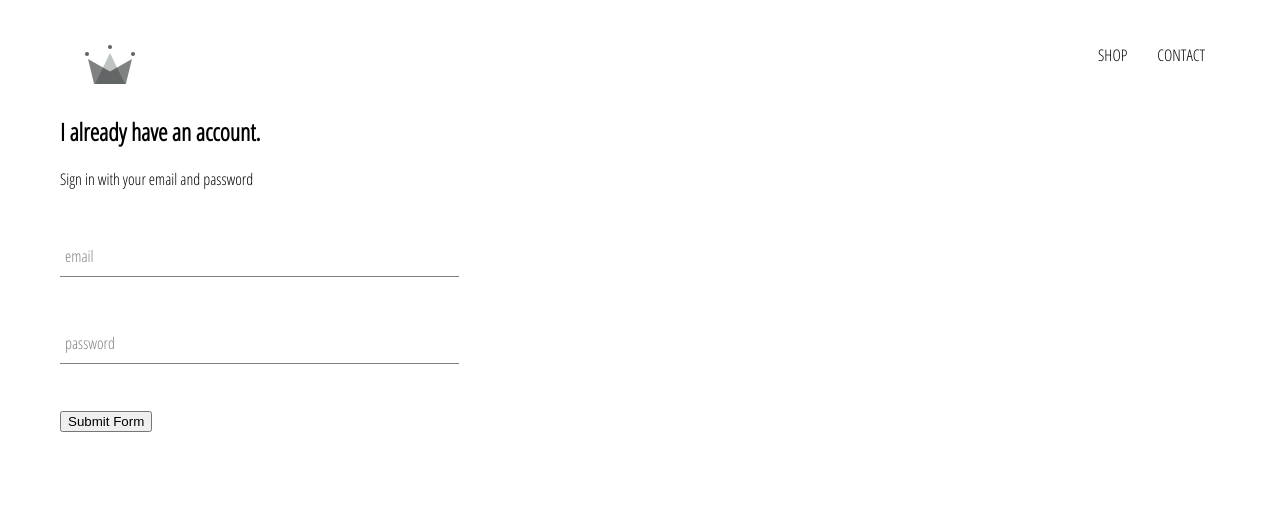
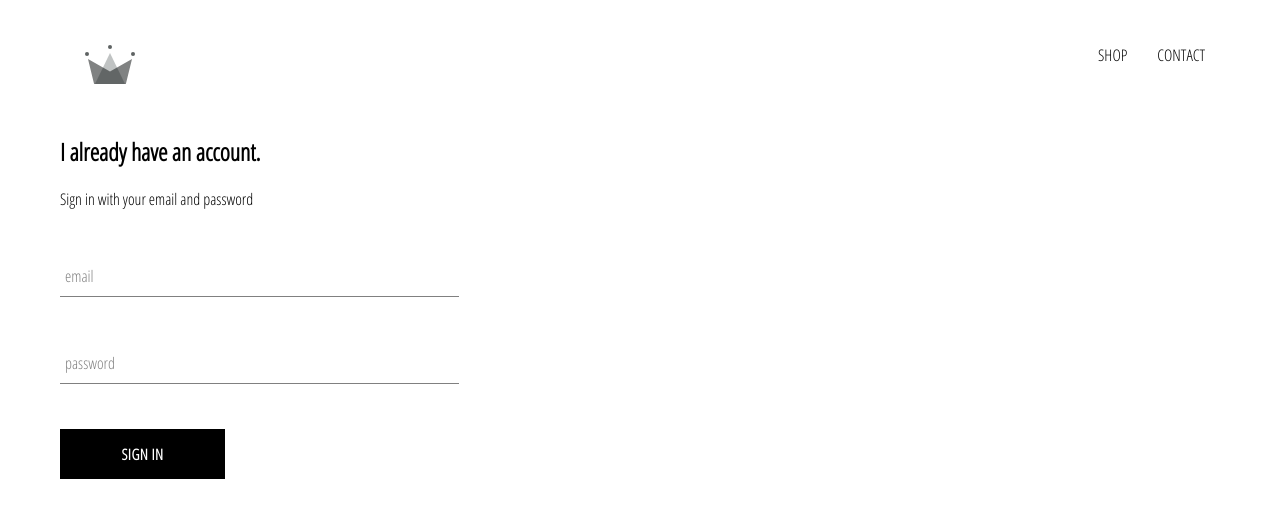
Before and after one commit to bhatiashivam/CompleteReactDeveloper, a React (Create React App) app in the folder crwn-clothing/: page /signin in a window 1280 px wide. Shown: the top 518 px of the page. Built offline with nearby package versions, Linux system fonts and the light colour scheme.

Commit message:
Added custom reusable button

```diff
--- /dev/null
+++ b/crwn-clothing/src/components/custom-button/custom-button.component.jsx
@@ -0,0 +1,11 @@
+import React from "react";
+
+import "./custom-button.styles.scss"
+
+const CustomButton = ({ children, ...otherProps }) => (
+    <button className="custom-button" {...otherProps} >
+        {children}
+    </button>
+)
+
+export default CustomButton;
--- /dev/null
+++ b/crwn-clothing/src/components/custom-button/custom-button.styles.scss
@@ -0,0 +1,22 @@
+.custom-button {
+  min-width: 165px;
+  width: auto;
+  height: 50px;
+  letter-spacing: 0.5px;
+  line-height: 50px;
+  padding: 0 35px 0 35px;
+  font-size: 15px;
+  background-color: black;
+  color: white;
+  text-transform: uppercase;
+  font-family: "Open Sans Condensed";
+  font-weight: bolder;
+  border: none;
+  cursor: pointer;
+
+  &:hover {
+    background-color: white;
+    color: black;
+    border: 1px solid black;
+  }
+}
--- a/crwn-clothing/src/components/sign-in/sign-in.component.jsx
+++ b/crwn-clothing/src/components/sign-in/sign-in.component.jsx
@@ -1,6 +1,7 @@
 import React from "react";
 
 import FormInput from "../form-input/form-input.component"
+import CustomButton from "../custom-button/custom-button.component"
 
 import "./sign-in.styles.scss";
 
@@ -51,7 +52,7 @@
             required
           />
 
-          <input type="submit" value="Submit Form" />
+          <CustomButton type="submit"> Sign In </CustomButton>
         </form>
       </div>
     );
--- a/crwn-clothing/src/components/sign-in/sign-in.styles.scss
+++ b/crwn-clothing/src/components/sign-in/sign-in.styles.scss
@@ -1,4 +1,11 @@
 .sign-in {
-    // 30% of the view width
-    width: 30vw;
+  // 30% of the view width
+  width: 30vw;
+  display: flex;
+  // Want the elements to sit vertically
+  flex-direction: column;
+
+  .title {
+    margin: 10px 0;
+  }
 }
```
